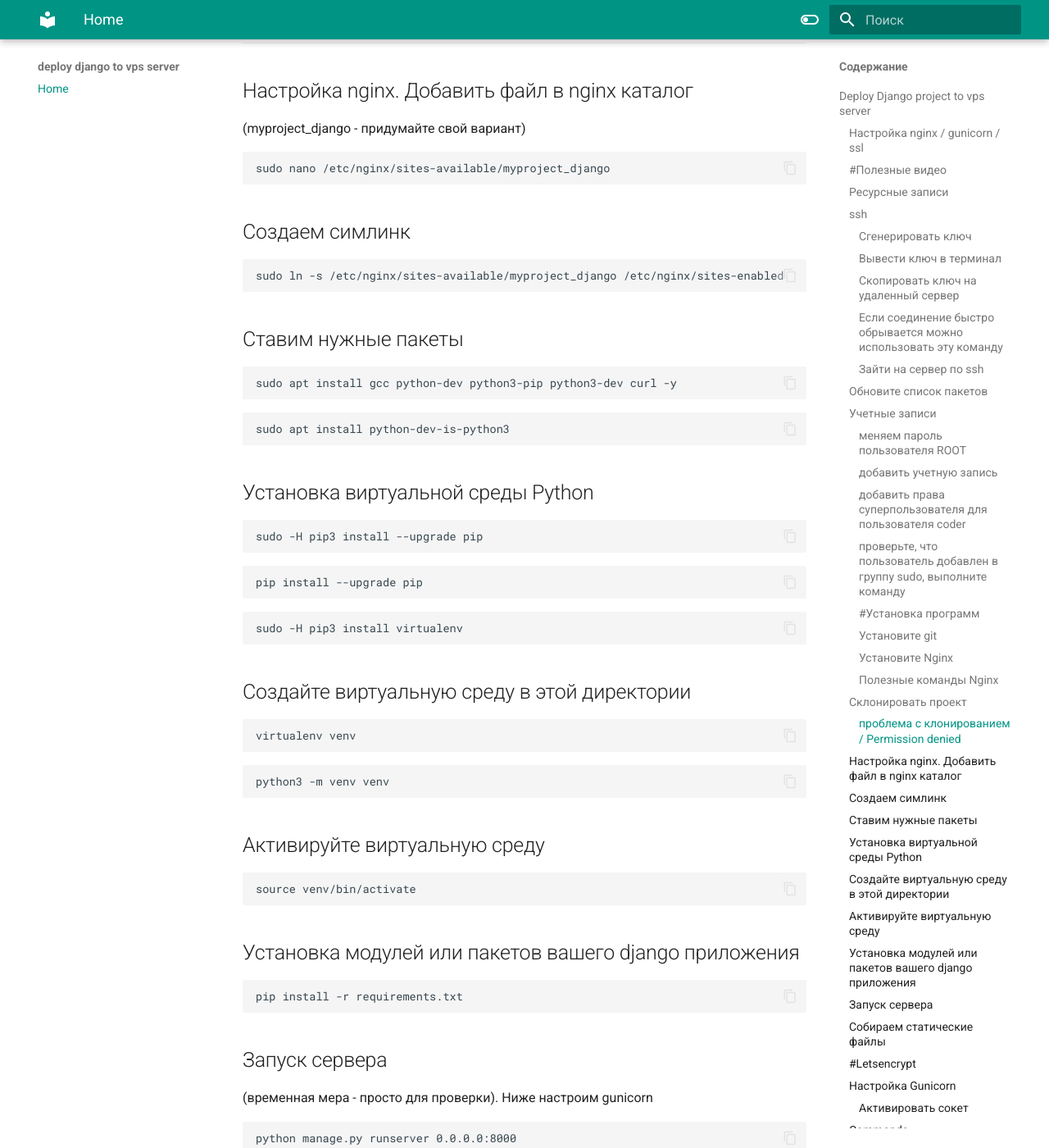
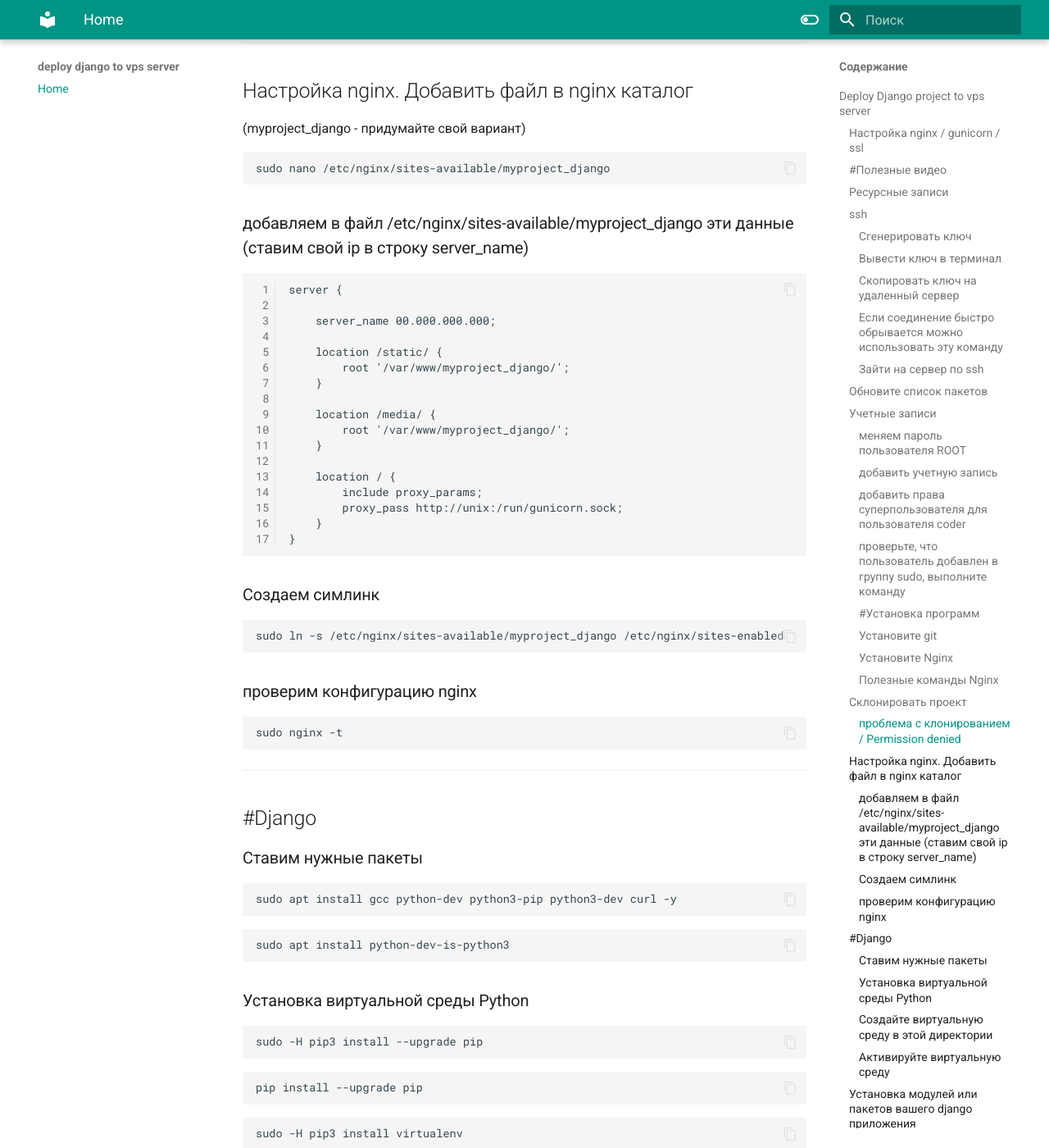
Before and after one commit to pavelcity/deploy-django-to-vps-server, an MkDocs documentation site: the page built from docs/index.md, in a window 1280 px wide and 1400 px high, scrolled down 4067 px. Shown: the whole window at 82% size. Built offline with MkDocs 1.6.1 and Material for MkDocs 9.7.7, drawn with Linux system fonts in a browser that asks for light colours.

Commit message:
addn info

````diff
--- a/docs/index.md
+++ b/docs/index.md
@@ -172,13 +172,42 @@
 sudo nano /etc/nginx/sites-available/myproject_django
 ```
 
-## Создаем симлинк
+### добавляем в файл /etc/nginx/sites-available/myproject_django эти данные (ставим свой ip в строку server_name)
+``` linenums="1"
+server {
+
+	server_name 00.000.000.000;
+
+	location /static/ {
+		root '/var/www/myproject_django/';
+	}
+
+	location /media/ {
+		root '/var/www/myproject_django/';
+	}
+
+	location / {
+		include proxy_params;
+		proxy_pass http://unix:/run/gunicorn.sock;
+	}
+}
+```
+
+### Создаем симлинк
 ```
 sudo ln -s /etc/nginx/sites-available/myproject_django /etc/nginx/sites-enabled
 ```
 
+### проверим конфигурацию nginx
+```
+sudo nginx -t
+```
 
-## Ставим нужные пакеты
+---
+
+
+## #Django
+### Ставим нужные пакеты
 ```
 sudo apt install gcc python-dev python3-pip python3-dev curl -y
 ```
@@ -187,7 +216,7 @@
 ```
 
 
-## Установка виртуальной среды Python
+### Установка виртуальной среды Python
 ```
 sudo -H pip3 install --upgrade pip
 ```
@@ -198,7 +227,7 @@
 sudo -H pip3 install virtualenv
 ```
 
-## Создайте виртуальную среду в этой директории
+### Создайте виртуальную среду в этой директории
 ```
 virtualenv venv
 ```
@@ -207,7 +236,7 @@
 ```
 
 
-## Активируйте виртуальную среду
+### Активируйте виртуальную среду
 ```
 source venv/bin/activate
 ```
````
